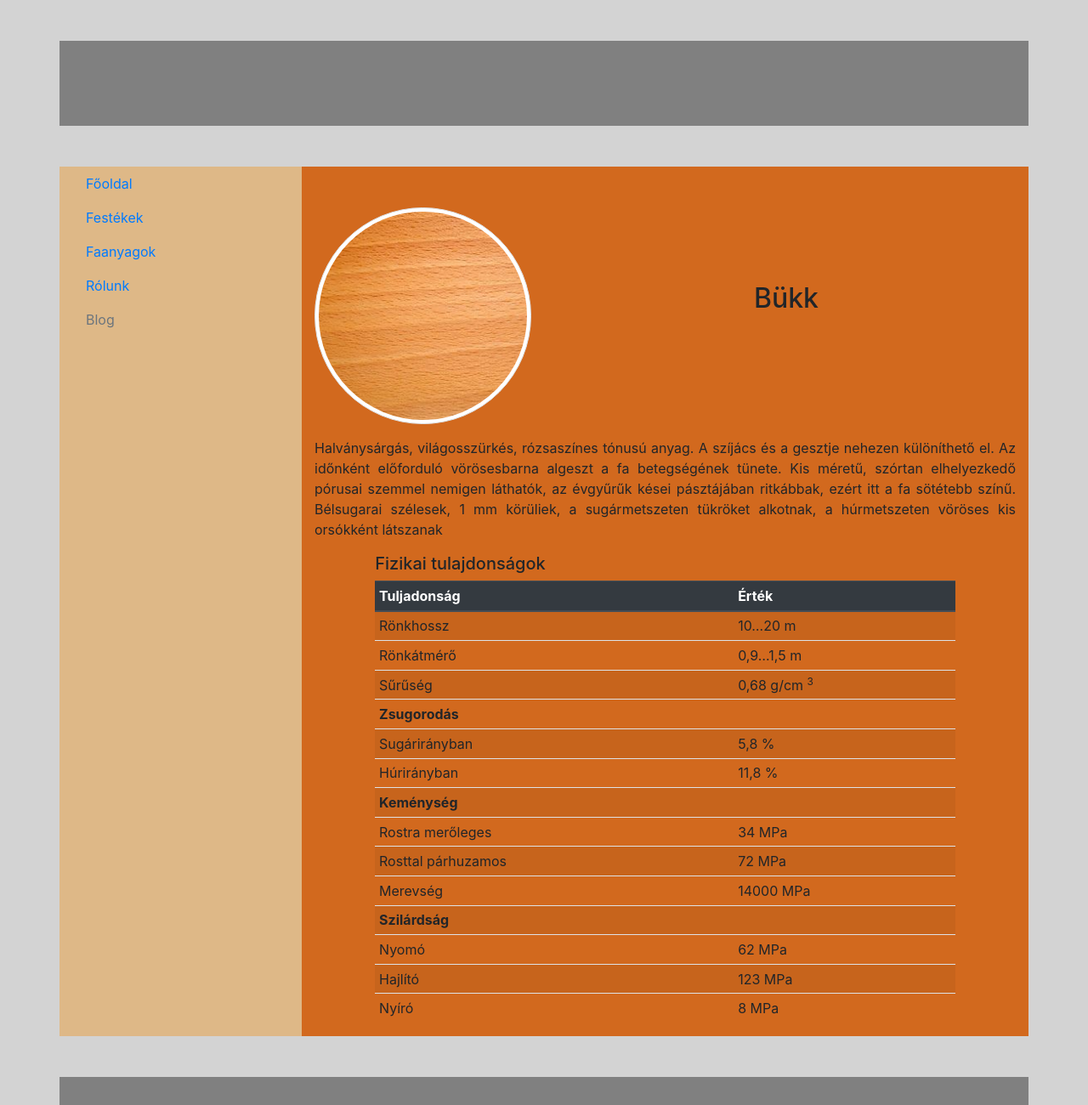
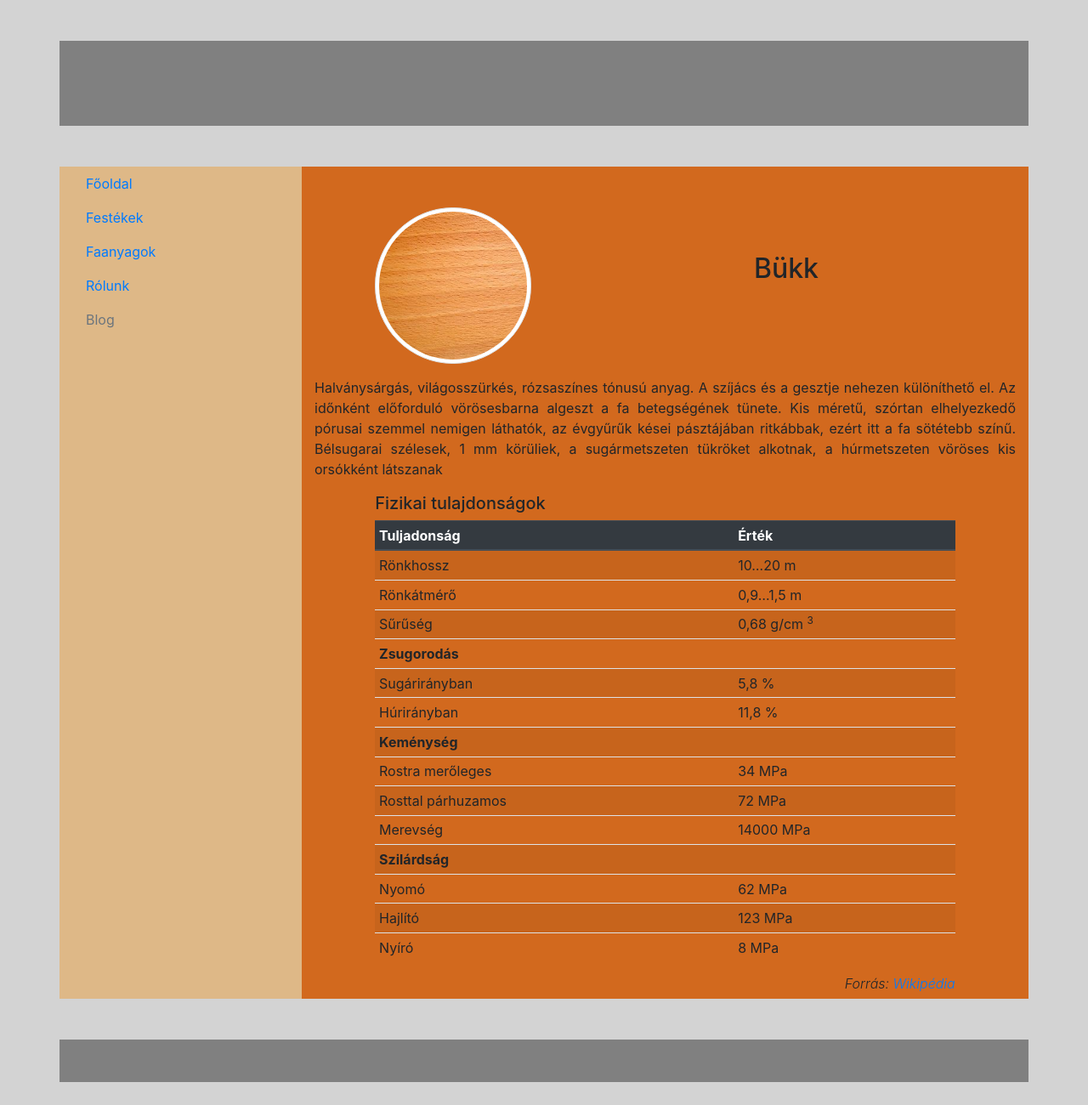
Before and after one commit to guthember/itmp_csoportmunka, a plain HTML site: page bukk.html in a window 1280 px wide. Shown: the top 1300 px of the page at 85% size. After the commit the page ends 1273 px from the top, so only its background shows below. Drawn offline with nearby package versions, Linux system fonts and the light colour scheme.

Commit message:
bukk.html javított

```diff
--- a/bukk.html
+++ b/bukk.html
@@ -31,7 +31,7 @@
 
             <div class="col-9 tartalom">
                 <div class="row">
-                    <div class="col-12 col-lg-4 mt-5 mb-3 text-center">
+                    <div class="col-12 col-lg-3 offset-lg-1 mt-5 mb-3 text-center">
                         <img src="./images/faanyagok/bukk.jpg" alt="Bükk" class="img-thumbnail rounded-circle">
                     </div>
                     <div class="col-12 col-lg-8 my-2 align-self-center">
@@ -120,6 +120,8 @@
                                 <td>8 MPa</td>
                             </tr>
                         </table>
+                        <h6 class="text-right font-italic font-weight-light">Forrás:
+                            <a href="http://">Wikipédia</a></h6>
                     </div>
                 </div>
             </div>
```
